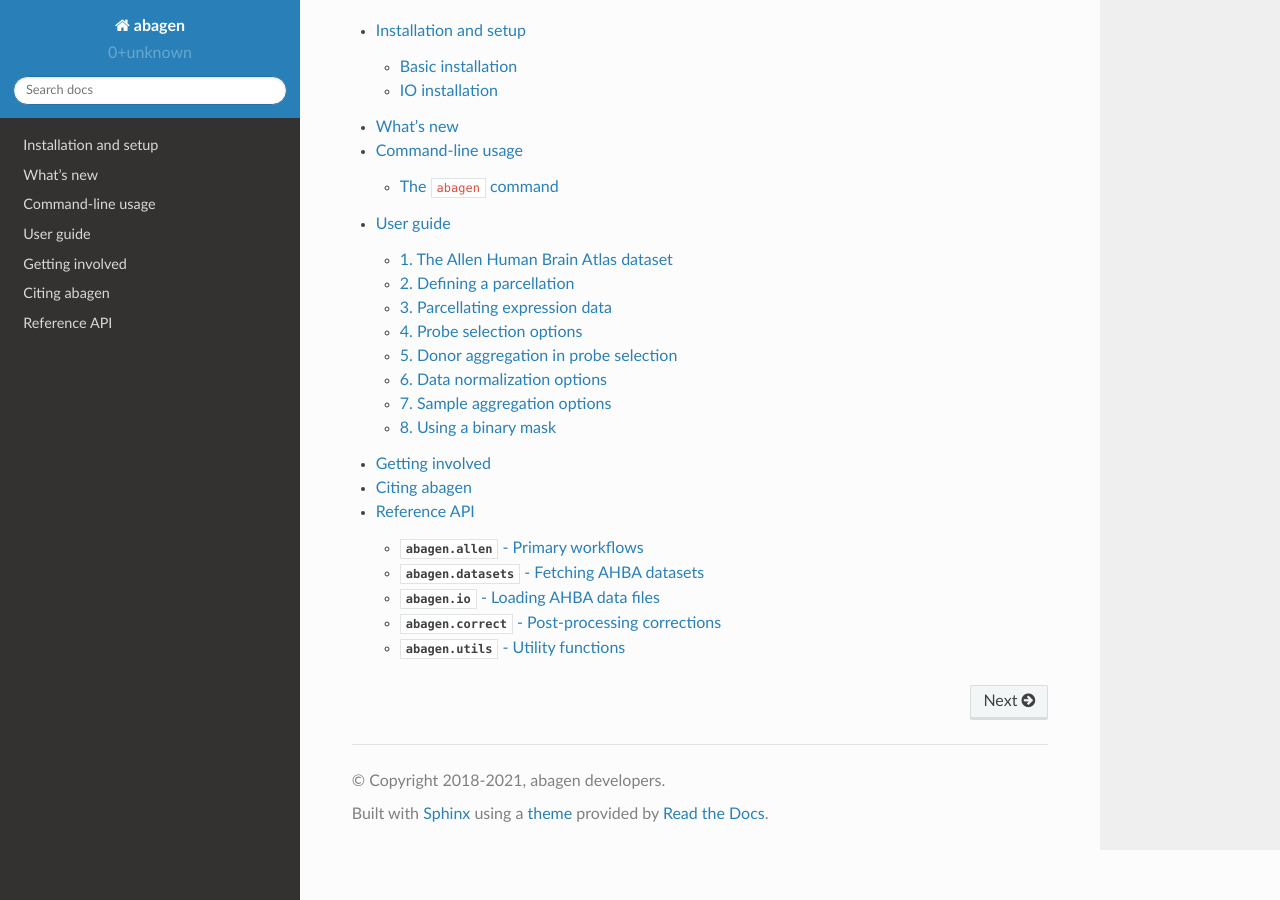
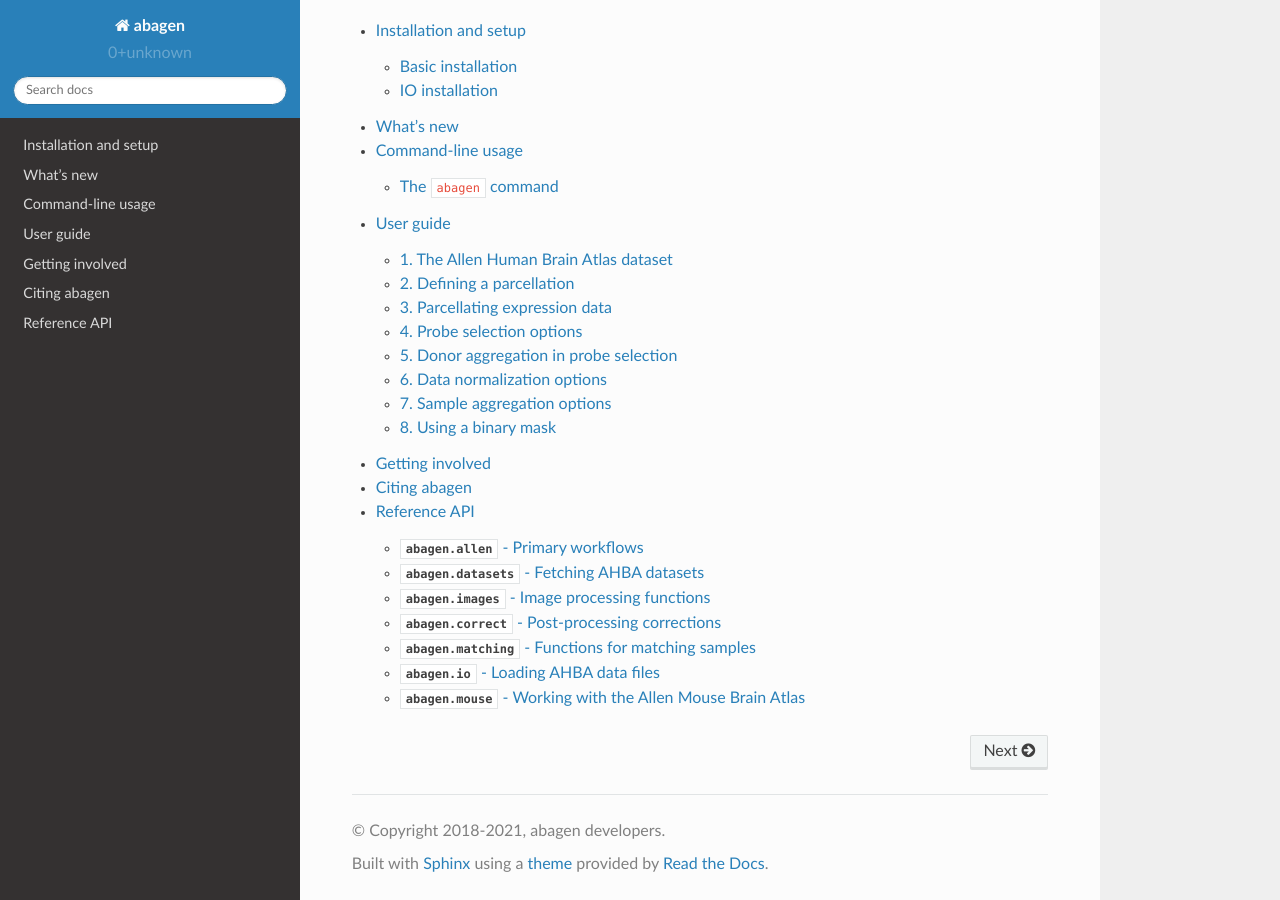
Before and after one commit to rmarkello/abagen, a Sphinx documentation site: the page built from docs/index.rst, in a window 1280 px wide and 900 px high, scrolled down 2649 px. Built offline with Sphinx 7.4.7 and the Read the Docs theme 2.0.0, drawn with Linux system fonts in a browser that asks for light colours; part of the change alters nothing that is shown.

```diff
--- a/docs/api.rst
+++ b/docs/api.rst
@@ -33,19 +33,72 @@ Reference API
    :no-members:
    :no-inherited-members:
 
-.. currentmodule:: abagen.datasets
+.. currentmodule:: abagen
 
 .. autosummary::
    :template: function.rst
    :toctree: generated/
 
-   abagen.datasets.fetch_microarray
-   abagen.datasets.fetch_rnaseq
-   abagen.datasets.fetch_raw_mri
-   abagen.datasets.fetch_freesurfer
-   abagen.datasets.fetch_desikan_killiany
-   abagen.datasets.fetch_gene_group
-   abagen.datasets.fetch_donor_info
+   abagen.fetch_desikan_killiany
+   abagen.fetch_donor_info
+   abagen.fetch_freesurfer
+   abagen.fetch_gene_group
+   abagen.fetch_microarray
+   abagen.fetch_raw_mri
+   abagen.fetch_rnaseq
+
+.. _ref_images:
+
+:mod:`abagen.images` - Image processing functions
+-------------------------------------------------
+.. automodule:: abagen.images
+   :no-members:
+   :no-inherited-members:
+
+.. currentmodule:: abagen
+
+.. autosummary::
+   :template: function.rst
+   :toctree: generated/
+
+   abagen.leftify_atlas
+   abagen.check_atlas
+   abagen.annot_to_gifti
+   abagen.relabel_gifti
+
+.. _ref_correct:
+
+:mod:`abagen.correct` - Post-processing corrections
+---------------------------------------------------
+.. automodule:: abagen.correct
+   :no-members:
+   :no-inherited-members:
+
+.. currentmodule:: abagen
+
+.. autosummary::
+   :template: function.rst
+   :toctree: generated/
+
+   abagen.remove_distance
+   abagen.keep_stable_genes
+   abagen.normalize_expression
+
+.. _ref_matching:
+
+:mod:`abagen.matching` - Functions for matching samples
+-------------------------------------------------------
+.. automodule:: abagen.matching
+   :no-members:
+   :no-inherited-members:
+
+.. currentmodule:: abagen
+
+.. autosummary::
+   :template: function.rst
+   :toctree: generated/
+
+   abagen.AtlasTree
 
 .. _ref_io:
 
@@ -70,38 +123,28 @@ Reference API
    abagen.io.read_tpm
    abagen.io.read_counts
 
-.. _ref_correct:
 
-:mod:`abagen.correct` - Post-processing corrections
----------------------------------------------------
-.. automodule:: abagen.correct
+:mod:`abagen.mouse` - Working with the Allen Mouse Brain Atlas
+--------------------------------------------------------------
+.. automodule:: abagen.mouse
    :no-members:
    :no-inherited-members:
 
-.. currentmodule:: abagen.correct
+.. currentmodule:: abagen.mouse
 
 .. autosummary::
    :template: function.rst
    :toctree: generated/
 
-   abagen.correct.remove_distance
-   abagen.correct.keep_stable_genes
-   abagen.correct.normalize_expression
+   abagen.mouse.available_gene_info
+   abagen.mouse.available_structure_info
+   abagen.mouse.available_unionization_info
 
-.. _ref_utils:
+   abagen.mouse.get_gene_info
+   abagen.mouse.get_structure_info
+   abagen.mouse.get_structure_coordinates
+   abagen.mouse.get_unionization_from_gene
 
-:mod:`abagen.utils` - Utility functions
----------------------------------------
-.. automodule:: abagen.utils
-   :no-members:
-   :no-inherited-members:
-
-.. currentmodule:: abagen.utils
-
-.. autosummary::
-   :template: function.rst
-   :toctree: generated/
-
-   abagen.utils.leftify_atlas
-   abagen.utils.check_atlas_info
-   abagen.utils.check_metric
+   abagen.mouse.fetch_allenref_genes
+   abagen.mouse.fetch_allenref_structures
+   abagen.mouse.fetch_rubinov2015_structures
```
